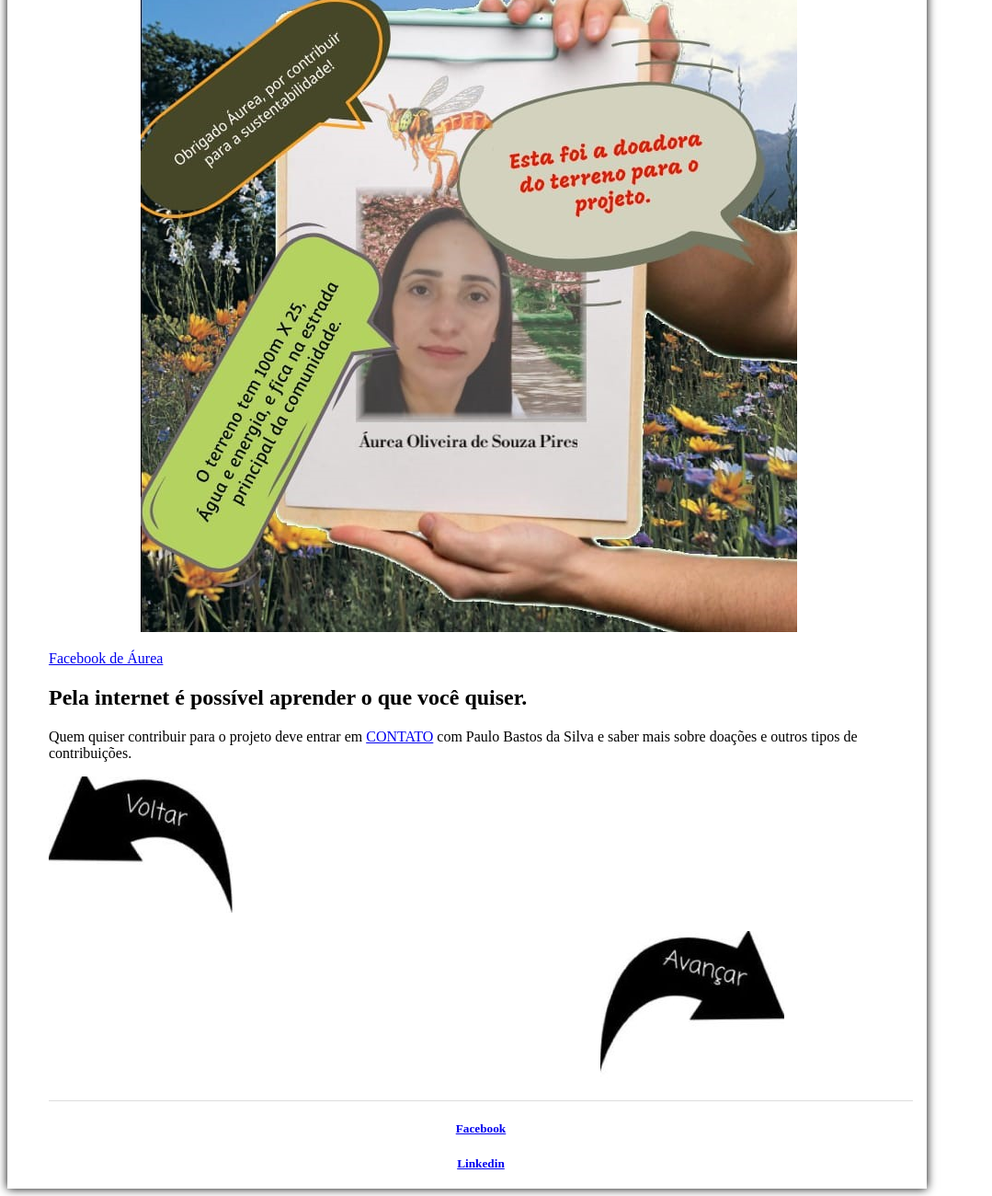
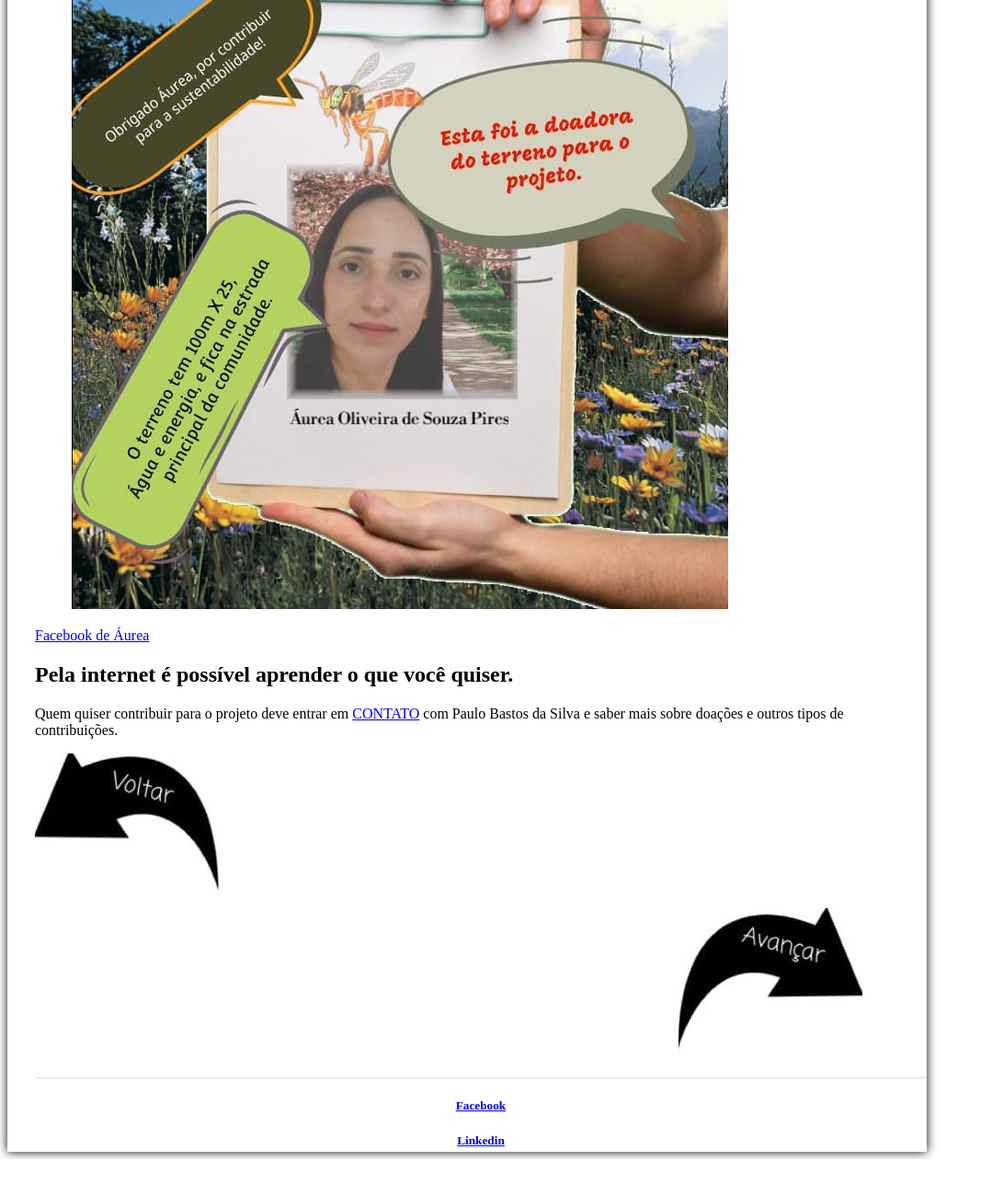
Before and after one commit to Rancho-Das-Abelhas/Rancho-das-Abelhas, a plain HTML site: page a_primeira_doadora para o projeto.html in a window 1280 px wide. Shown: the part 307-1607 px from the top of the page at 92% size, without its empty margins (0-1079 px from the left). After the commit the page ends 1567 px from the top, so only its background shows below. Drawn offline with Linux system fonts and the light colour scheme.

Commit message:
Mudanças no arquivo doadora

```diff
--- a/a_primeira_doadora para o projeto.html
+++ b/a_primeira_doadora para o projeto.html
@@ -6,18 +6,7 @@
     <link rel="stylesheet" type="text/css" href="css/style.css"/>
 </head>
 <style>
-    section#esq {
-        padding: 15px;
-    }
-    figure.aurea {
-        margin-left: 100px;
-        width: 10%;
-    }
 
-    p#avancar {
-        margin-left: 600px;
-        width: 0%;
-    }
 
 </style>
 <body>
```
